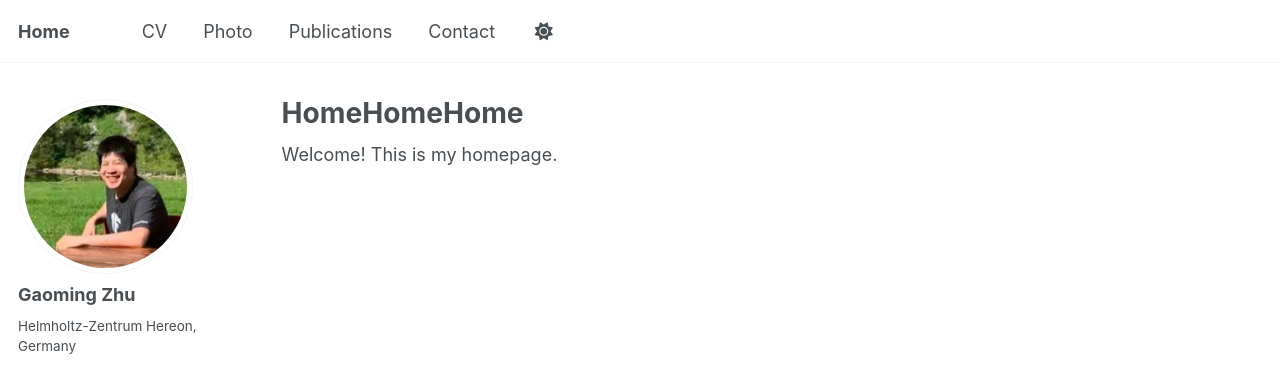
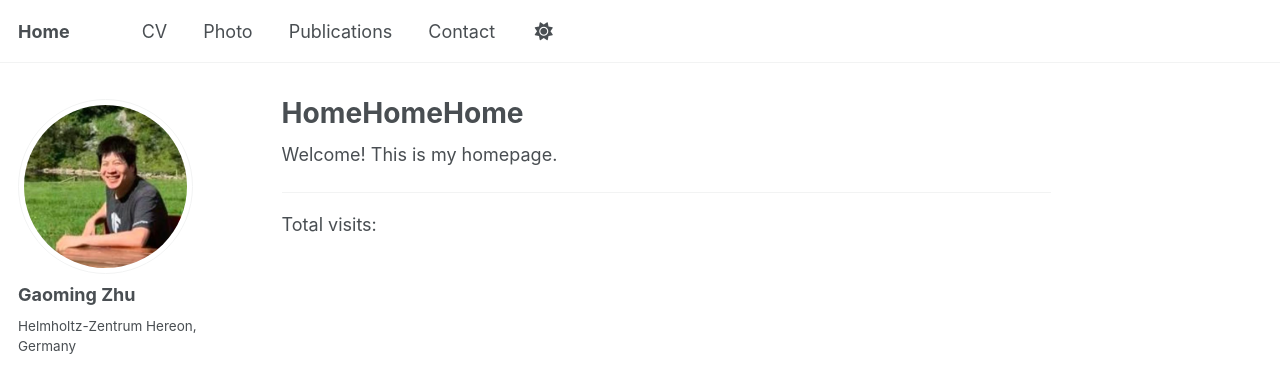
Before and after one commit to zgm900613/zgm900613.github.io, a Jekyll site: the page built from index.md, in a window 1280 px wide. Shown: the top 377 px of the page. Built offline with Jekyll 4.4.1, drawn with Linux system fonts in a browser that asks for light colours; some web fonts are replaced; a script that is not in the unit is left out; comment, search, counter and statistics services are not loaded.

Commit message:
Update index.md

```diff
--- a/index.md
+++ b/index.md
@@ -6,3 +6,16 @@ author_profile: true
 ---
 
 Welcome! This is my homepage.
+
+
+
+
+
+
+
+---
+<p>
+  <span id="busuanzi_container_site_pv">
+    Total visits: <span id="busuanzi_value_site_pv"></span>
+  </span>
+</p>
```
